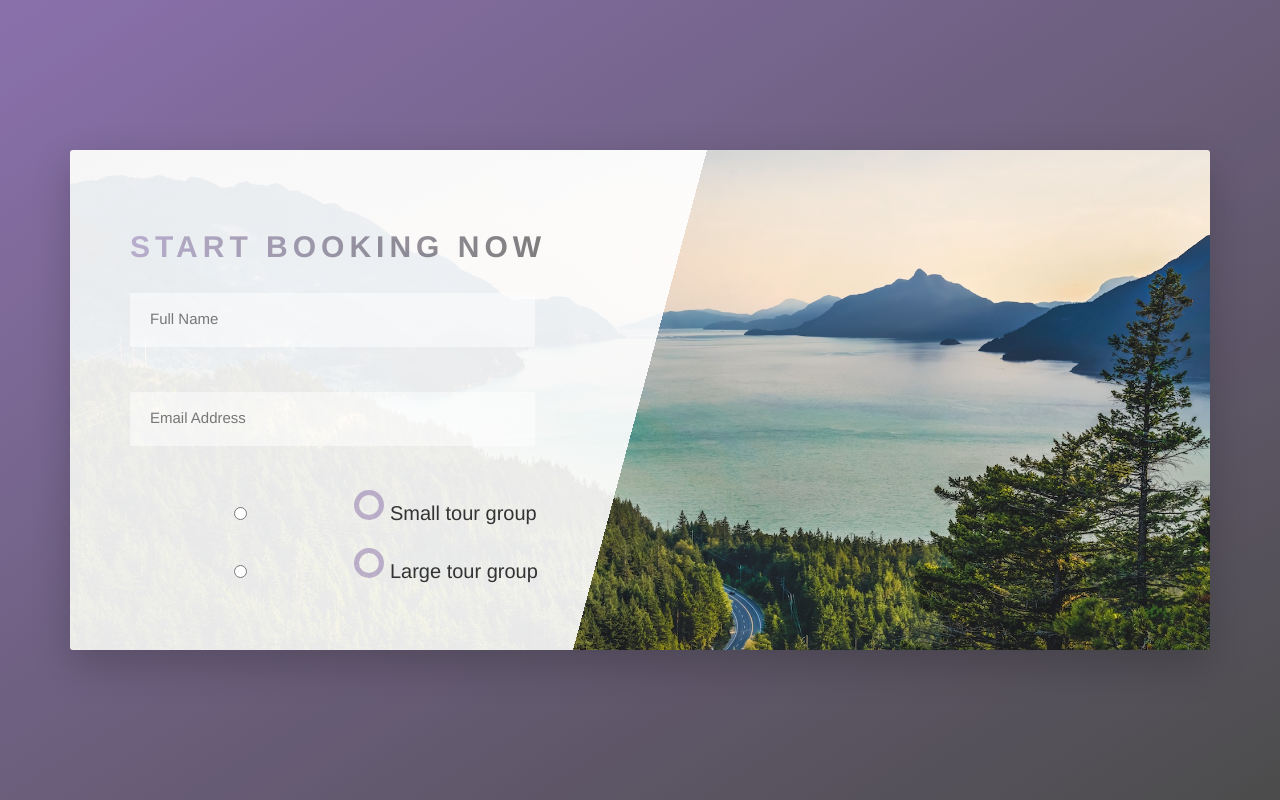
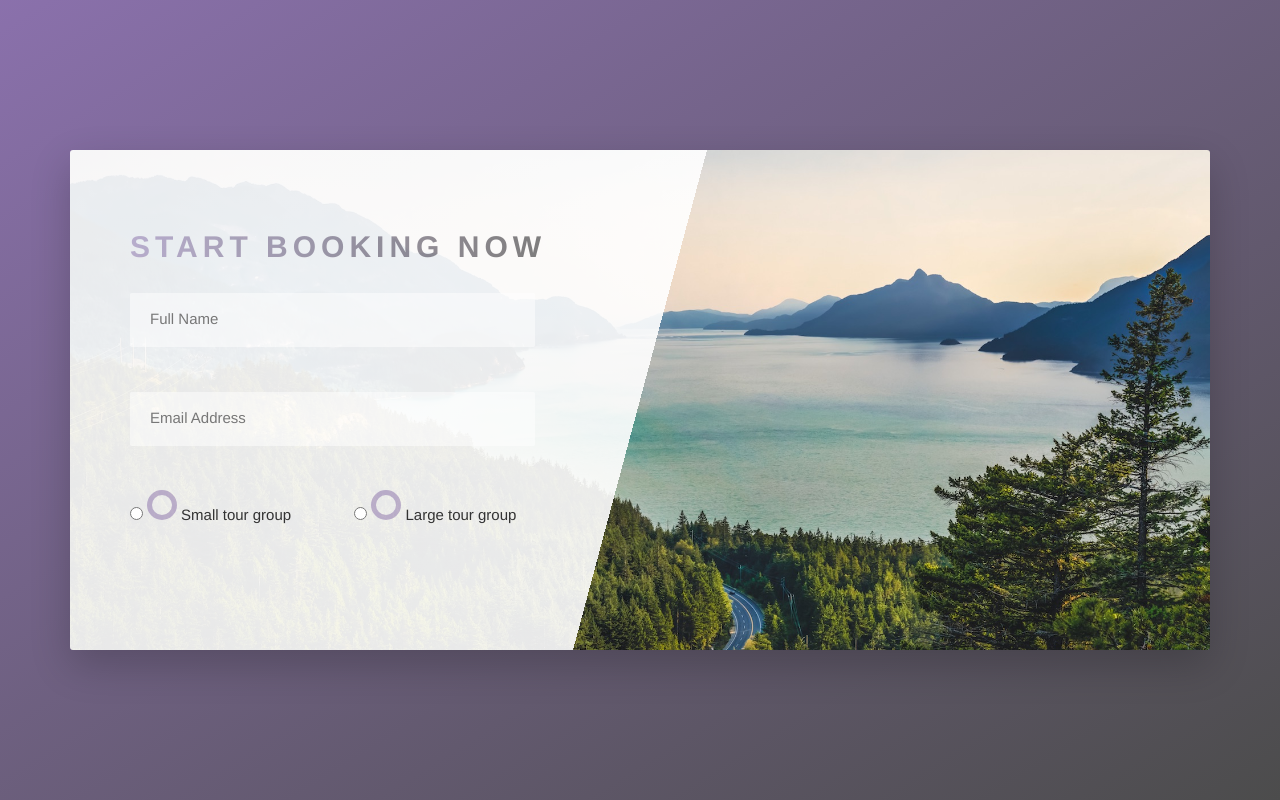
Before and after one commit to damionlawrence/wanderlust-travel-website, a website: page index.html in a window 1280 px wide. Shown: the part 4290-5090 px from the top of the page. Drawn offline with Linux system fonts and the light colour scheme.

Commit message:
form updates

```diff
--- a/index.html
+++ b/index.html
@@ -296,18 +296,23 @@
                 <label for="email" class="form__label">Email Address</label>
               </div>
 
+              <!--RADIO BUTTONS-->
               <div class="form__group">
-                <input class="form__radio-group" type="radio" id="small" name="size">
+
+                <div class="form__radio-group">
+                  <input class="form__radio-input" type="radio" id="small" name="size">
                   <lable class="form__radio-label" for="small">
                     <span class="form__radio-button"></span>
                     Small tour group</lable>
                 </div>
 
-              <div class="form__group">
-                <input class="form__radio-group" type="radio" id="large" name="size">
+                <div class="form__radio-group">
+                  <input class="form__radio-input" type="radio" id="large" name="size">
                   <lable class="form__radio-label" for="large">
                     <span class="form__radio-button"></span>
                     Large tour group</lable>
+                </div>
+
               </div>
 
             </form>
--- a/sass/component/_form.scss
+++ b/sass/component/_form.scss
@@ -50,13 +50,13 @@
 
 
     &__radio-group {
+        display: inline-block;
         width: 49%;
-        display: inline-block;
     }
 
 
     &__radio-label {
-        font-size: 2rem;
+        font-size: 1.5rem;
         cursor: pointer;
     }
 
@@ -66,6 +66,11 @@
         border: 5px solid $color-primary-light;
         border-radius: 50%;
         display: inline-block;
+
+
+        &::after {}
     }
 
+
+
 }
```
Also changed, not shown: css/style.css. Lines whose indentation alone changed are shown as unchanged.
